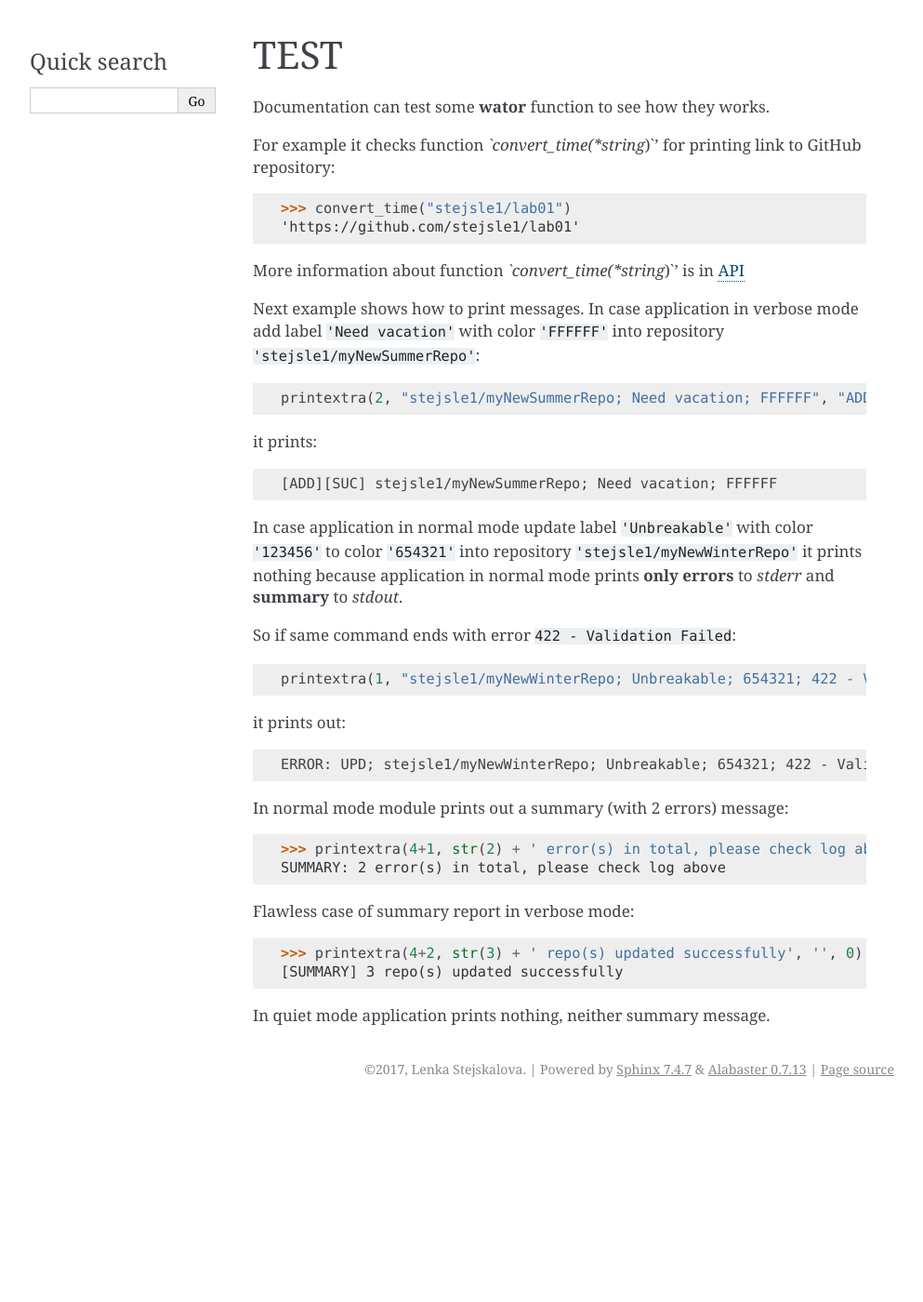
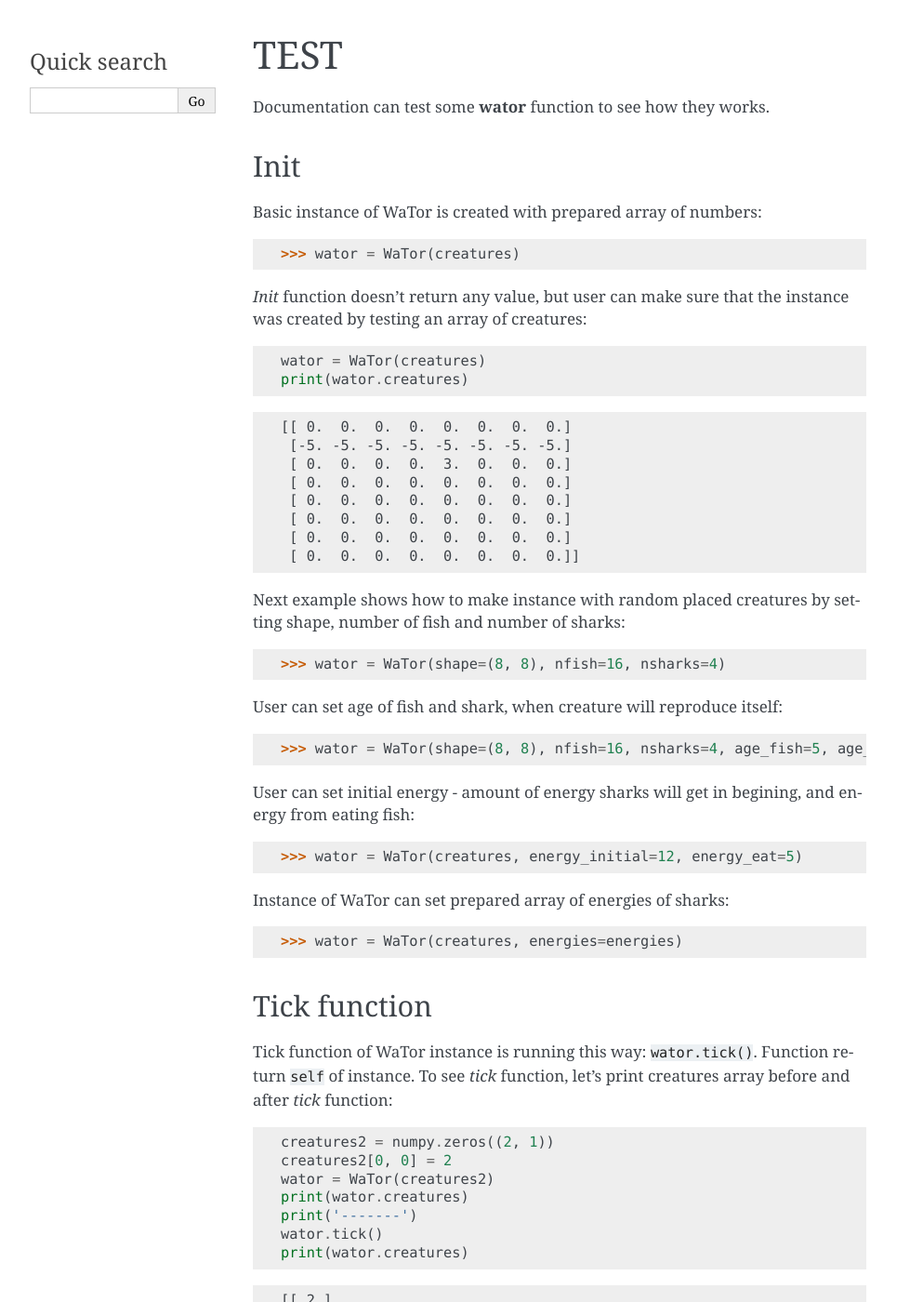
Before and after one commit to stejsle1/semestralni_prace_PYT, a Sphinx documentation site: the page built from docs/src/test.rst, in a window 1280 px wide and 1400 px high. Shown: the whole window at 93% size, without its empty margins (148-1141 px from the left). Built offline with Sphinx 7.4.7, drawn with Linux system fonts in a browser that asks for light colours; some of the changed text lies outside the part shown.

Commit message:
update docs test, add tests

```diff
--- a/docs/src/test.rst
+++ b/docs/src/test.rst
@@ -9,57 +9,145 @@
 
 
    from wator import WaTor
-   from labelord.setupfile import printextra
-   from labelord.web import convert_time
+   import numpy
+   creatures = numpy.zeros((8, 8))
+   creatures[2, 4] = 3
+   creatures[1, :] = -5
+   energies = numpy.zeros((8, 8))
+   energies[1, :] = 3
 
+Init
+----
 
-For example it checks function *`convert_time(*string*)`' for printing link to GitHub repository:
+Basic instance of WaTor is created with prepared array of numbers:
 
 .. doctest::
 
-   >>> convert_time("stejsle1/lab01")
-   'https://github.com/stejsle1/lab01'
+   >>> wator = WaTor(creatures)
 
-More information about function *`convert_time(*string*)`' is in :ref:`api-label`
 
-Next example shows how to print messages. In case application in verbose mode add label ``'Need vacation'`` with color ``'FFFFFF'`` into repository ``'stejsle1/myNewSummerRepo'``:
+*Init* function doesn't return any value, but user can make sure that the instance was created by testing an array of creatures:
 
 .. testcode::
 
-   printextra(2, "stejsle1/myNewSummerRepo; Need vacation; FFFFFF", "ADD", 0)
-
-it prints:
+   wator = WaTor(creatures)
+   print(wator.creatures)
 
 .. testoutput::
 
-   [ADD][SUC] stejsle1/myNewSummerRepo; Need vacation; FFFFFF
+   [[ 0.  0.  0.  0.  0.  0.  0.  0.]
+    [-5. -5. -5. -5. -5. -5. -5. -5.]
+    [ 0.  0.  0.  0.  3.  0.  0.  0.]
+    [ 0.  0.  0.  0.  0.  0.  0.  0.]
+    [ 0.  0.  0.  0.  0.  0.  0.  0.]
+    [ 0.  0.  0.  0.  0.  0.  0.  0.]
+    [ 0.  0.  0.  0.  0.  0.  0.  0.]
+    [ 0.  0.  0.  0.  0.  0.  0.  0.]]
 
-In case application in normal mode update label ``'Unbreakable'`` with color ``'123456'`` to color ``'654321'`` into repository ``'stejsle1/myNewWinterRepo'`` it prints nothing because application in normal mode prints **only errors** to *stderr* and **summary** to *stdout*.
+Next example shows how to make instance with random placed creatures by setting shape, number of fish and number of sharks:
 
-So if same command ends with error ``422 - Validation Failed``:
+.. doctest::
+
+   >>> wator = WaTor(shape=(8, 8), nfish=16, nsharks=4)
+
+
+User can set age of fish and shark, when creature will reproduce itself:
+
+.. doctest::
+
+   >>> wator = WaTor(shape=(8, 8), nfish=16, nsharks=4, age_fish=5, age_shark=6)
+
+
+User can set initial energy - amount of energy sharks will get in begining, and energy from eating fish:
+
+.. doctest::
+
+   >>> wator = WaTor(creatures, energy_initial=12, energy_eat=5)
+
+
+Instance of WaTor can set prepared array of energies of sharks:
+
+.. doctest::
+
+   >>> wator = WaTor(creatures, energies=energies)
+
+
+Tick function
+-------------
+
+Tick function of WaTor instance is running this way: ``wator.tick()``. Function return ``self`` of instance. To see *tick* function, let's print creatures array before and after *tick* function:
 
 .. testcode::
 
-   printextra(1, "stejsle1/myNewWinterRepo; Unbreakable; 654321; 422 - Validation Failed", "UPD", 1)
-
-it prints out:
+   creatures2 = numpy.zeros((2, 1))
+   creatures2[0, 0] = 2
+   wator = WaTor(creatures2)
+   print(wator.creatures)
+   print('-------')
+   wator.tick()
+   print(wator.creatures)
 
 .. testoutput::
 
-   ERROR: UPD; stejsle1/myNewWinterRepo; Unbreakable; 654321; 422 - Validation Failed
+   [[ 2.]
+    [ 0.]]
+   -------
+   [[ 0.]
+    [ 3.]]
 
-In normal mode module prints out a summary (with 2 errors) message:
+In first array fish lay in position [0, 0]. *Tick* function move it to only free position.
 
-.. doctest::
 
-   >>> printextra(4+1, str(2) + ' error(s) in total, please check log above', '', 1)
-   SUMMARY: 2 error(s) in total, please check log above
+Getters
+-------
 
-Flawless case of summary report in verbose mode:
+WaTor functions *count_fish* and *count_sharks* get actual count of fish:
 
-.. doctest::
+.. testcode::
 
-   >>> printextra(4+2, str(3) + ' repo(s) updated successfully', '', 0)
-   [SUMMARY] 3 repo(s) updated successfully
+   wator = WaTor(creatures, energies=energies)
+   print(wator.count_fish())
 
-In quiet mode application prints nothing, neither summary message.
+.. testoutput::
+
+   1
+
+and sharks:
+
+.. testcode::
+
+   wator = WaTor(creatures, energies=energies)
+   print(wator.count_sharks())
+
+.. testoutput::
+
+   8
+
+Setters
+-------
+
+WaTor functions for settings are *setAge_fish*, *setAge_shark*, *setEnergy_eat* and *setOpti*. First one setting age of fish, when fish can reproduce itself:
+
+.. testcode::
+
+   print(wator.age_fish)
+   wator.setAge_fish(12)
+   print(wator.age_fish)
+
+.. testoutput::
+
+   5
+   12
+
+*SetAge_shark* sets a period when shark is capable of reproducing:
+
+.. testcode::
+
+   print(wator.age_shark)
+   wator.setAge_shark(11)
+   print(wator.age_shark)
+
+.. testoutput::
+
+   10
+   11
```
Also changed, not shown: 3 other files.
